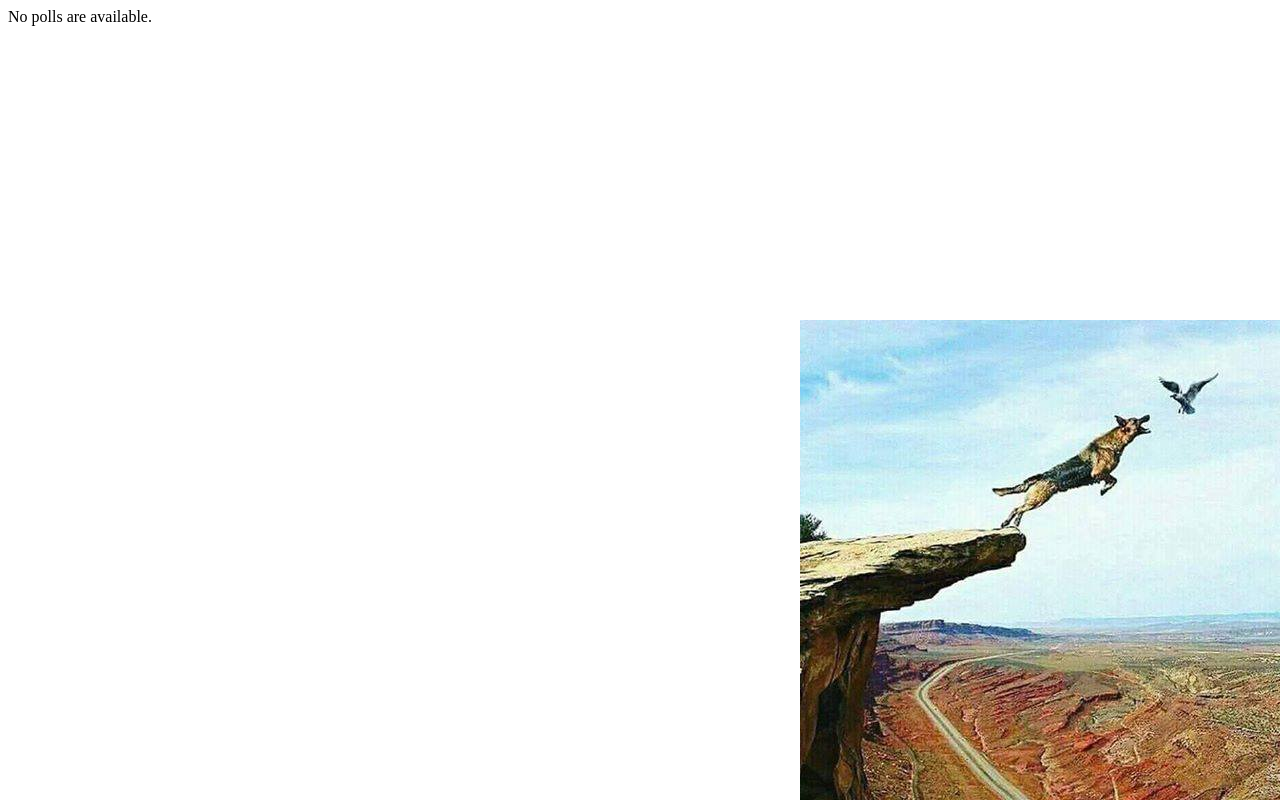
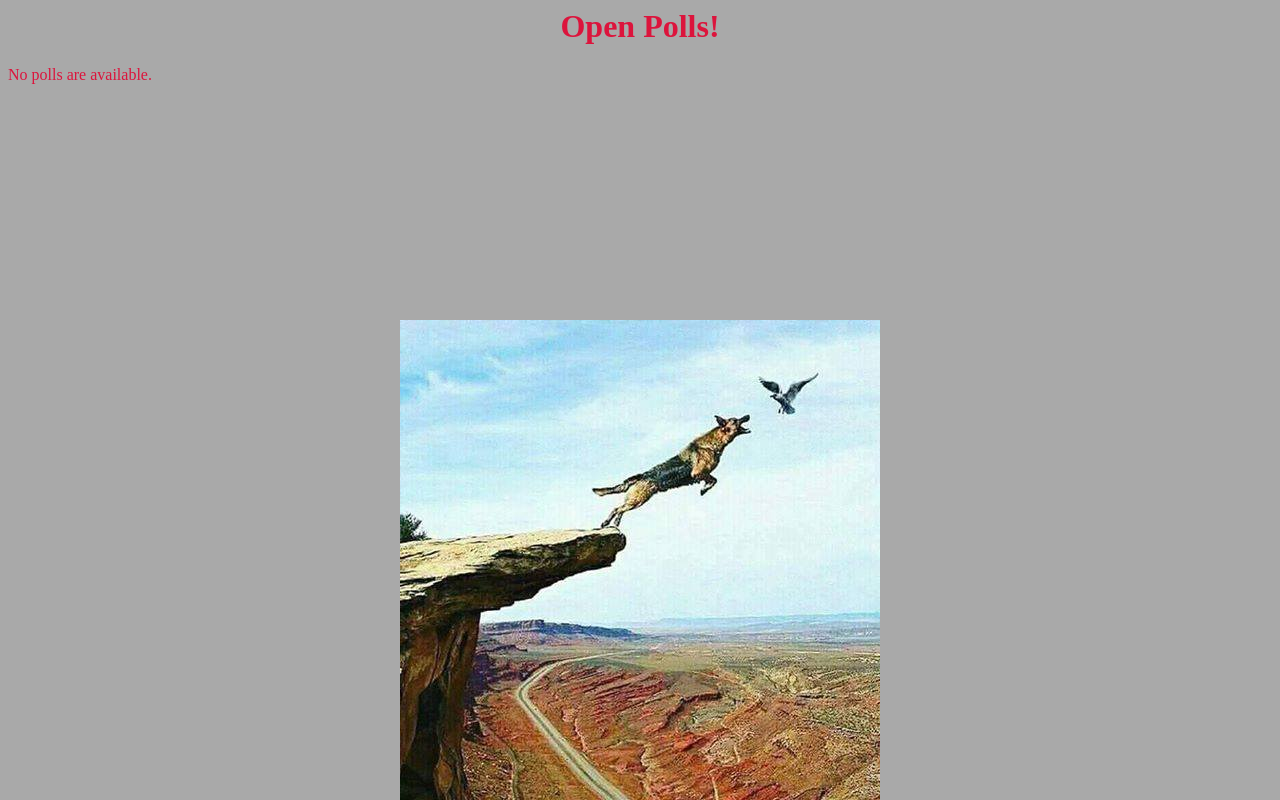
Before and after one commit to tsweber18/DjangoPolls, a Django app: page /polls/ in a window 1280 px wide. Run offline with Django 3.2, Linux system fonts and the light colour scheme; data that the repository does not hold is empty.

Commit message:
Minor cosmetics with some CSS experimentation

```diff
--- a/polls/static/polls/style.css
+++ b/polls/static/polls/style.css
@@ -1,7 +1,14 @@
 body {
-    background: white url("images/background.jpg") no-repeat right bottom;
+    background: white url("images/background.jpg") no-repeat center bottom;
+    background-color: DarkGrey;
+    color: Crimson;
 }
 
 li a {
-    color: green;
+    color: Crimson;
 }
+
+h1 {
+    color: Crimson;
+    text-align: center;
+}
--- a/polls/templates/polls/detail.html
+++ b/polls/templates/polls/detail.html
@@ -1,3 +1,7 @@
+{% load staticfiles %}
+
+<link rel="stylesheet" type="text/css" href="{% static 'polls/votestyle.css' %}" />
+
 <h1>{{question.question_text}}</h1>
 
 {%if error_message%}<p><strong>{{error_message}}</strong></p>{%endif%}
--- a/polls/templates/polls/index.html
+++ b/polls/templates/polls/index.html
@@ -2,7 +2,7 @@
 
 <link rel="stylesheet" type="text/css" href="{% static 'polls/style.css' %}" />
 
-
+<h1>Open Polls!</h1>
 
 {% if latest_question_list %}
     <ul>
--- a/polls/templates/polls/results.html
+++ b/polls/templates/polls/results.html
@@ -1,3 +1,7 @@
+{% load staticfiles %}
+
+<link rel="stylesheet" type="text/css" href="{% static 'polls/votestyle.css' %}" />
+
 <h1>{{question.question_text}}</h1>
 
 <ul>
```
Also changed, not shown: polls/static/polls/votestyle.css (added, +8 -0 lines).
